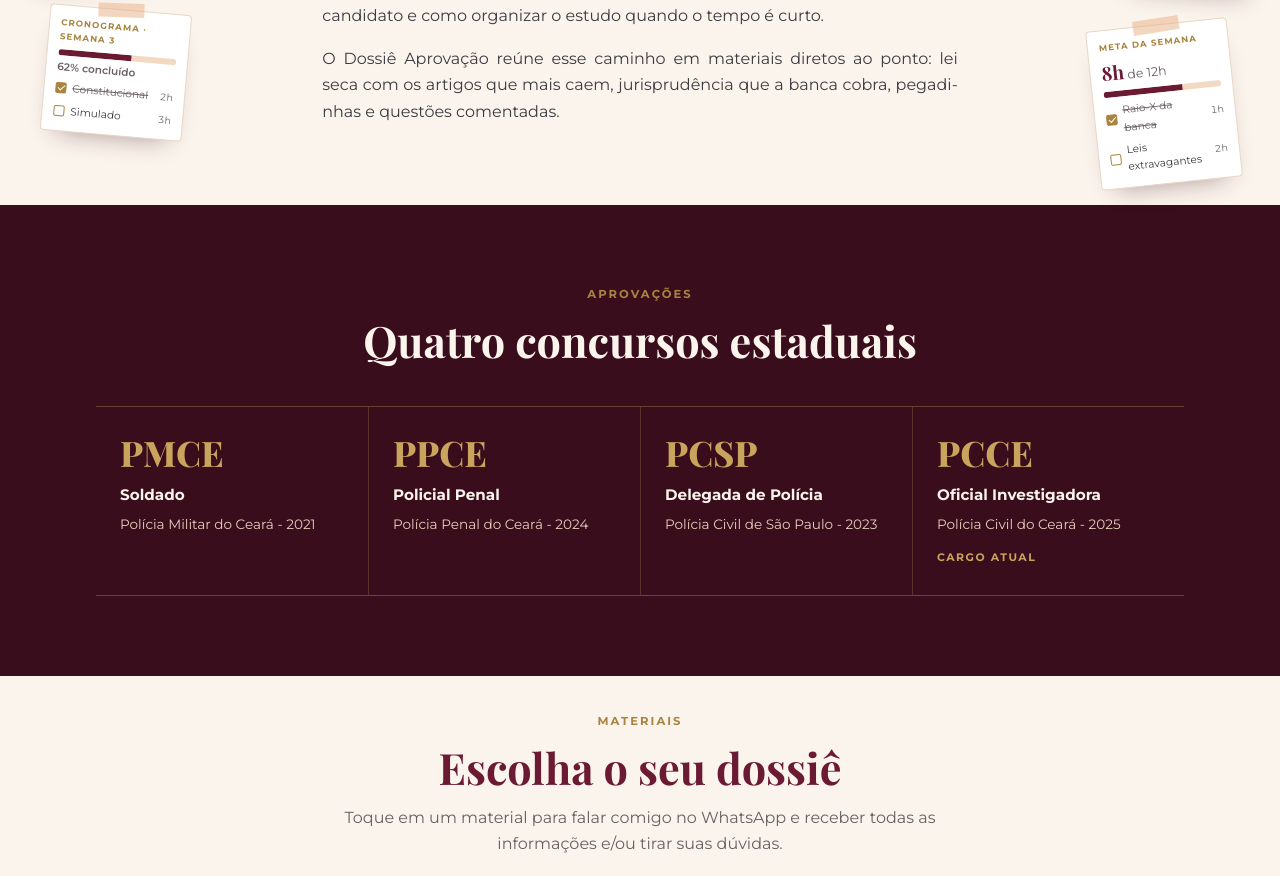
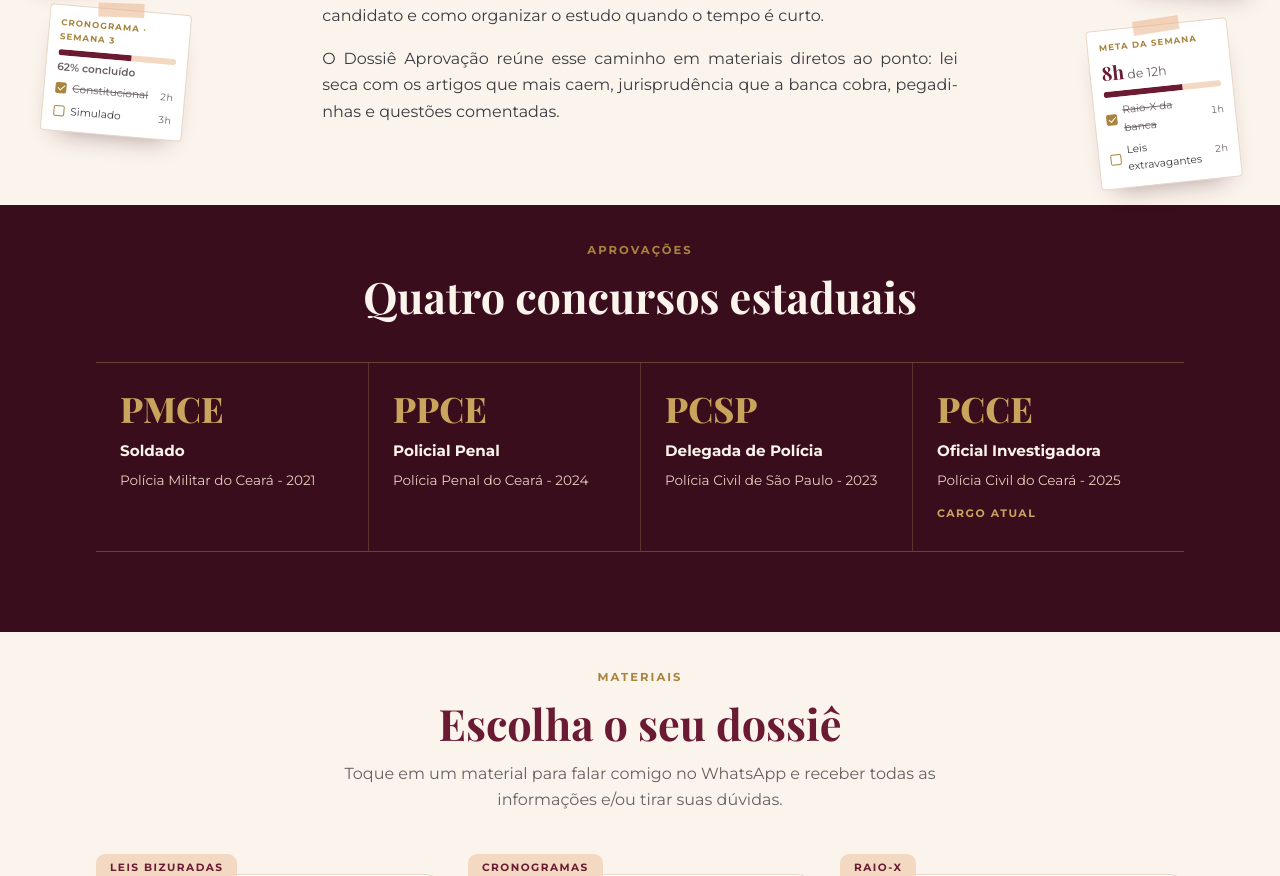
Before and after one commit to thaissaribeiro2-rgb/dossie-aprovacao, a plain HTML site: page index.html in a window 1280 px wide. Shown: the part 679-1555 px from the top of the page. Drawn offline with nearby package versions, Linux system fonts and the light colour scheme; a web font is replaced by a local one.

Commit message:
Update index.html

```diff
--- a/index.html
+++ b/index.html
@@ -173,6 +173,7 @@ section{scroll-margin-top:72px}
 /* Como comprar */
 #comprar .wrap{padding-top:36px}
 #materiais .wrap{padding-top:36px}
+#aprovacoes .wrap{padding-top:36px}
 .compra .sec-head{margin-bottom:12px;margin-left:auto;margin-right:auto;text-align:center;justify-items:center}
 .compra .grid{display:grid;grid-template-columns:repeat(3,1fr);gap:24px}
 @media (max-width:820px){.compra .grid{grid-template-columns:1fr}}
```
